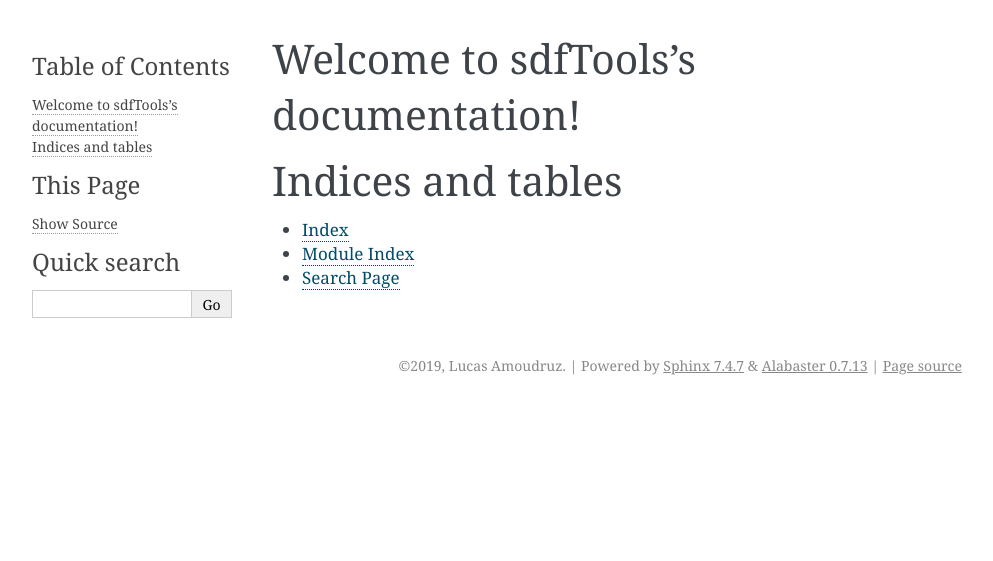
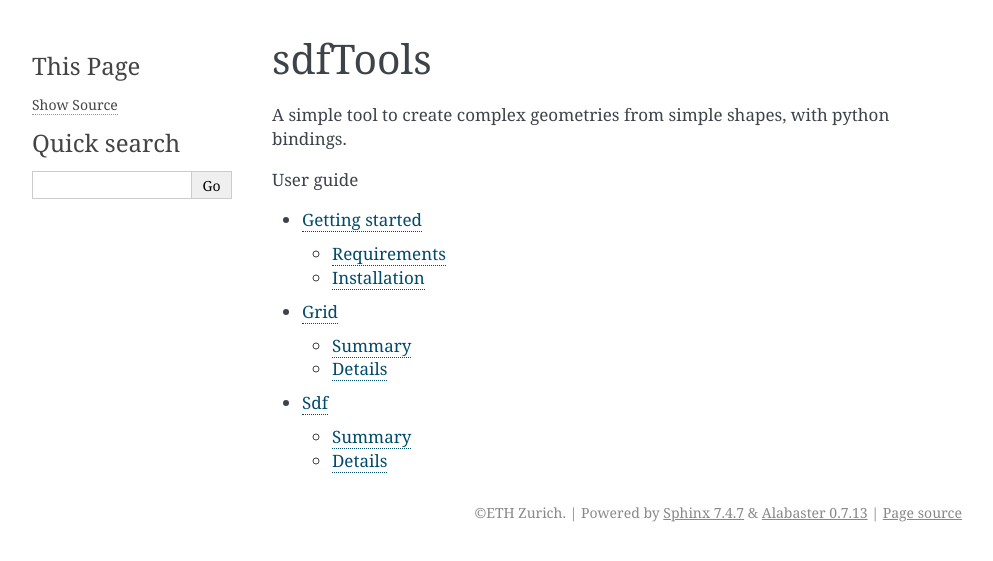
Before and after one commit to amlucas/sdfTools, a Sphinx documentation site: the page built from docs/source/index.rst, in a window 1280 px wide. Shown: the top 561 px of the page, without its empty margins (148-1141 px from the left). Built offline with Sphinx 7.4.7, drawn with Linux system fonts in a browser that asks for light colours.

Commit message:
adding docs support with sphinx

```diff
--- a/docs/source/conf.py
+++ b/docs/source/conf.py
@@ -18,20 +18,18 @@
 # -- Project information -----------------------------------------------------
 
 project = 'sdfTools'
-copyright = '2019, Lucas Amoudruz'
+copyright = 'ETH Zurich'
 author = 'Lucas Amoudruz'
-
-# The full version, including alpha/beta/rc tags
 release = '1.0.0'
 
 
 # -- General configuration ---------------------------------------------------
 
-# Add any Sphinx extension module names here, as strings. They can be
-# extensions coming with Sphinx (named 'sphinx.ext.*') or your custom
-# ones.
-extensions = [
-]
+extensions = ['sphinx.ext.mathjax',
+              'sphinx.ext.autodoc',
+              'sphinx.ext.autosummary',
+              'sphinx_automodapi.automodapi',
+              'sphinx.ext.napoleon']
 
 # Add any paths that contain templates here, relative to this directory.
 templates_path = ['_templates']
@@ -53,3 +51,10 @@
 # relative to this directory. They are copied after the builtin static files,
 # so a file named "default.css" will overwrite the builtin "default.css".
 html_static_path = ['_static']
+
+import sys, os
+import sphinx.ext.autodoc
+from sphinx.ext.autosummary import Autosummary
+from sphinx.ext.autosummary import get_documenter
+from docutils.parsers.rst import directives
+from sphinx.util.inspect import safe_getattr
--- a/docs/source/index.rst
+++ b/docs/source/index.rst
@@ -1,20 +1,12 @@
-.. sdfTools documentation master file, created by
-   sphinx-quickstart on Tue Jul 16 10:53:06 2019.
-   You can adapt this file completely to your liking, but it should at least
-   contain the root `toctree` directive.
+sdfTools
+========
 
-Welcome to sdfTools's documentation!
-====================================
+A simple tool to create complex geometries from simple shapes, with python bindings.
 
 .. toctree::
    :maxdepth: 2
-   :caption: Contents:
+   :caption: User guide
 
-
-
-Indices and tables
-==================
-
-* :ref:`genindex`
-* :ref:`modindex`
-* :ref:`search`
+   user/installation
+   user/grid
+   user/sdf
--- /dev/null
+++ b/docs/source/requirements.txt
@@ -0,0 +1,4 @@
+sphinx>=1.8.4
+sphinx_rtd_theme
+sphinx_automodapi
+pygments
```
Also changed, not shown: docs/source/user/grid.rst (added, +20 -0 lines), docs/source/user/installation.rst (added, +40 -0 lines), docs/source/user/sdf.rst (added, +22 -0 lines).
